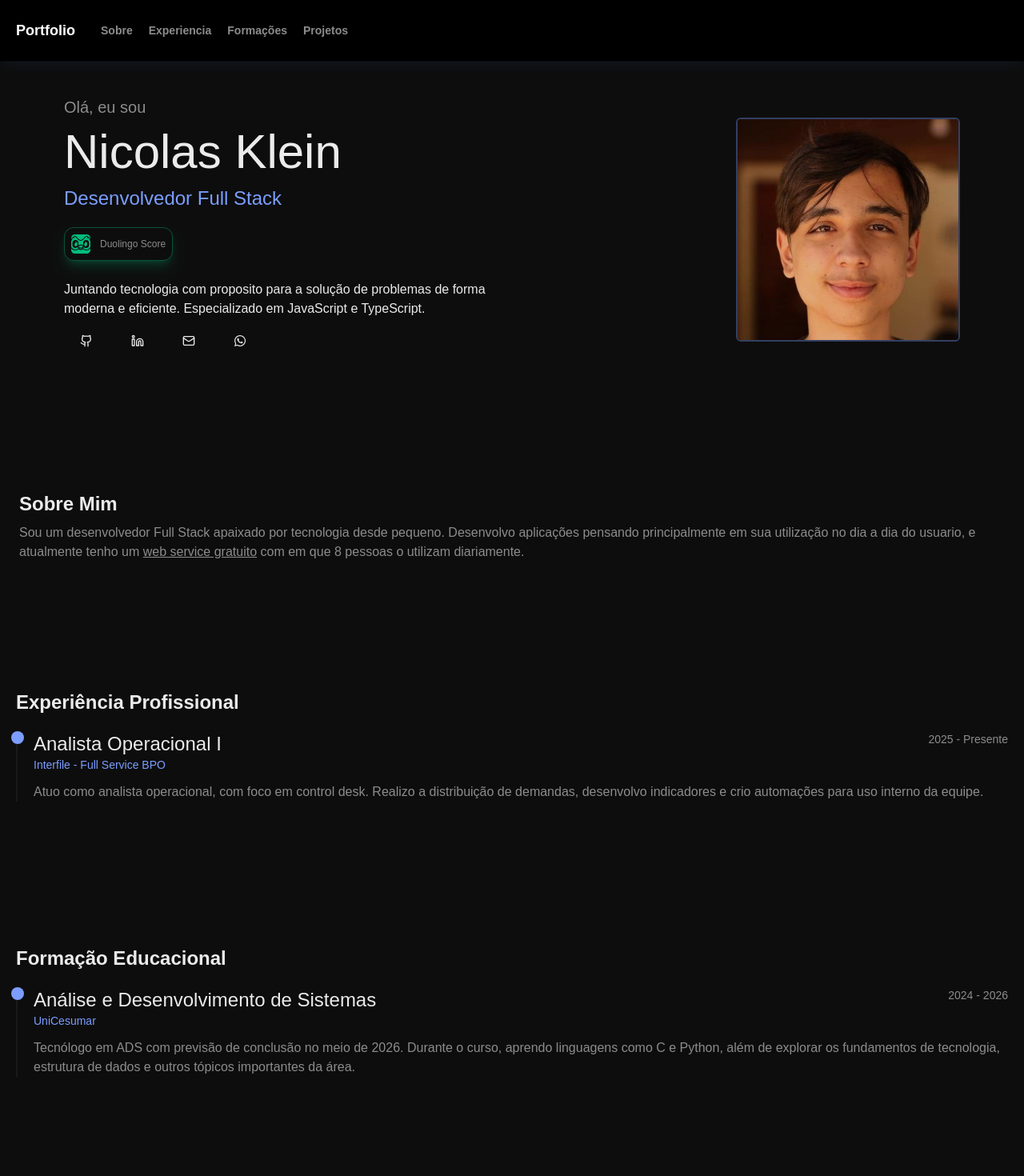
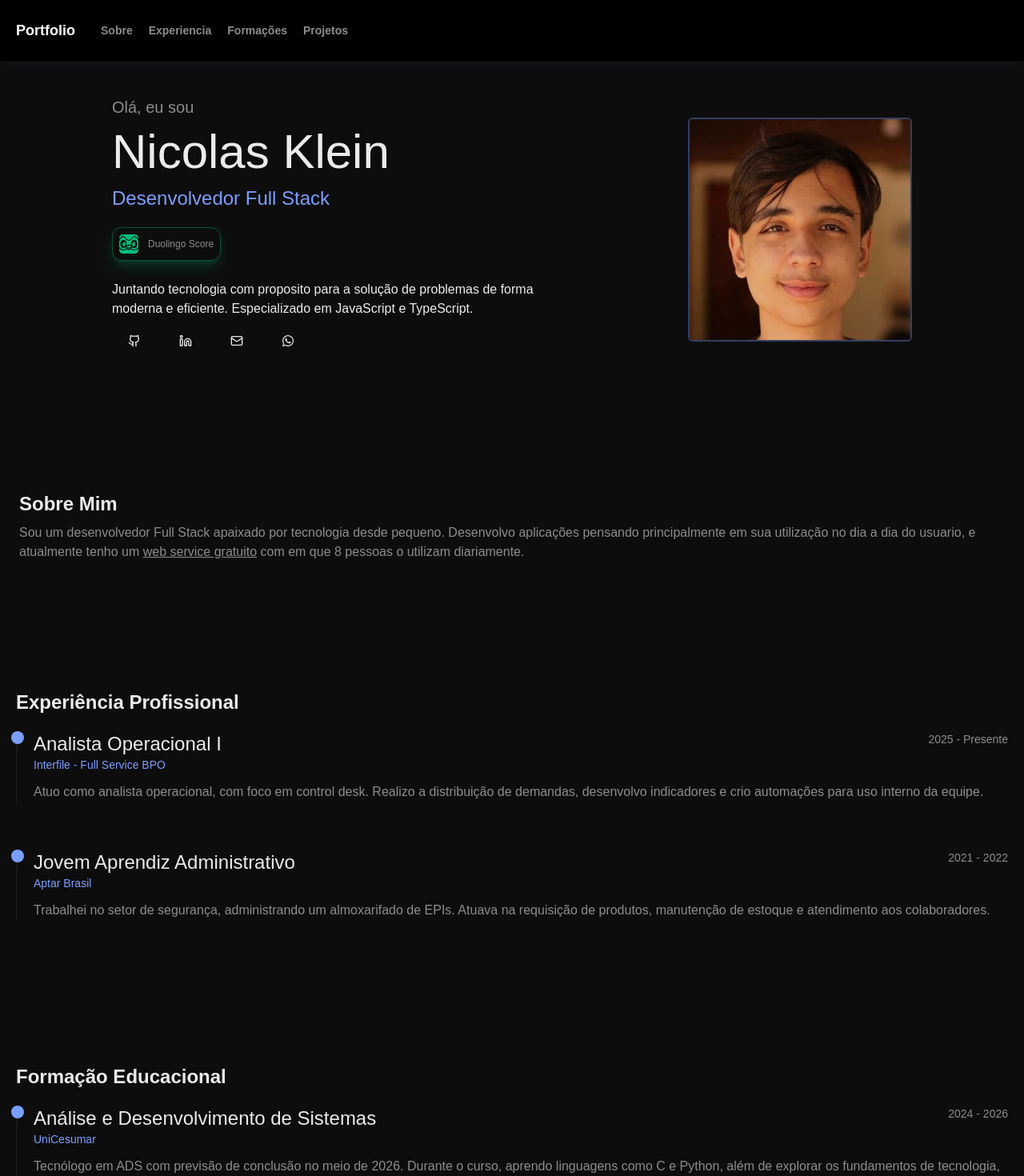
Before and after one commit to nicolaskleinaraujo/portfolio-typescript, a React (Vite) app in the folder frontend/: page / in a window 1280 px wide. Shown: the top 1470 px of the page at 80% size. Built offline with nearby package versions, Linux system fonts and the light colour scheme; no server answers.

Commit message:
adds a new experience on the page

```diff
--- a/frontend/src/components/Experience.tsx
+++ b/frontend/src/components/Experience.tsx
@@ -10,7 +10,7 @@ const Experience = ({ ref }: ExperienceProps) => {
         <div ref={ref} className="flex flex-col text-[#EBEBEB]">
             <h2 className="text-2xl mb-5 font-bold text-left indent-5">Experiência Profissional</h2>
 
-            <div className="flex flex-col mx-5">
+            <div className="flex flex-col mx-5 gap-10">
                 <div className="flex items-start gap-4 mb-5">
                     <div className="flex flex-col items-start relative pl-5 border-l-2 border-[#2E2E2E]/40 w-screen">
                         <div className="h-4 w-4 rounded-full bg-[#7B9EFF] absolute left-0 top-0 -translate-x-1/2"></div>
@@ -23,6 +23,19 @@ const Experience = ({ ref }: ExperienceProps) => {
                         <p className="text-[#8C8C8C] text-left">Atuo como analista operacional, com foco em control desk. Realizo a distribuição de demandas, desenvolvo indicadores e crio automações para uso interno da equipe.</p>
                     </div>
                 </div>
+
+                <div className="flex items-start gap-4 mb-5">
+                    <div className="flex flex-col items-start relative pl-5 border-l-2 border-[#2E2E2E]/40 w-screen">
+                        <div className="h-4 w-4 rounded-full bg-[#7B9EFF] absolute left-0 top-0 -translate-x-1/2"></div>
+
+                        <h2 className="text-2xl">Jovem Aprendiz Administrativo</h2>
+                        <h3 className="text-[#7B9EFF] text-sm mb-3">Aptar Brasil</h3>
+
+                        <p className="text-[#8C8C8C] text-sm mb-2 sm:absolute sm:right-0 sm:top-0">2021 - 2022</p>
+
+                        <p className="text-[#8C8C8C] text-left">Trabalhei no setor de segurança, administrando um almoxarifado de EPIs. Atuava na requisição de produtos, manutenção de estoque e atendimento aos colaboradores.</p>
+                    </div>
+                </div>
             </div>
         </div>
     )
--- a/frontend/src/components/Home.tsx
+++ b/frontend/src/components/Home.tsx
@@ -21,7 +21,7 @@ const Home = ({ ref }: HomeProps) => {
             ref={ref}
             className="flex justify-center flex-col lg:flex-row lg:justify-between items-center text-center pt-30 text-[#EBEBEB]"
         >
-            <div className="flex flex-col items-center lg:text-left lg:items-start lg:ml-20">
+            <div className="flex flex-col items-center lg:text-left lg:items-start lg:ml-35">
                 <h3 className="text-[#8C8C8C] text-xl">Olá, eu sou</h3>
                 <h1 className="text-4xl my-3 md:text-6xl">Nicolas Klein</h1>
                 <h2 className="text-[#7B9EFF] md:text-2xl mb-2">Desenvolvedor Full Stack</h2>
@@ -38,7 +38,7 @@ const Home = ({ ref }: HomeProps) => {
                 </div>
             </div>
 
-            <img src="./my_photo.jpg" alt="My photo" className="w-57 h-57 border-[#7B9EFF]/40 border-2 rounded-md opacity-88 lg:w-70 lg:h-70 lg:mr-20" />
+            <img src="./my_photo.jpg" alt="My photo" className="w-57 h-57 border-[#7B9EFF]/40 border-2 rounded-md opacity-88 lg:w-70 lg:h-70 lg:mr-35" />
         </div>
     )
 }
```
